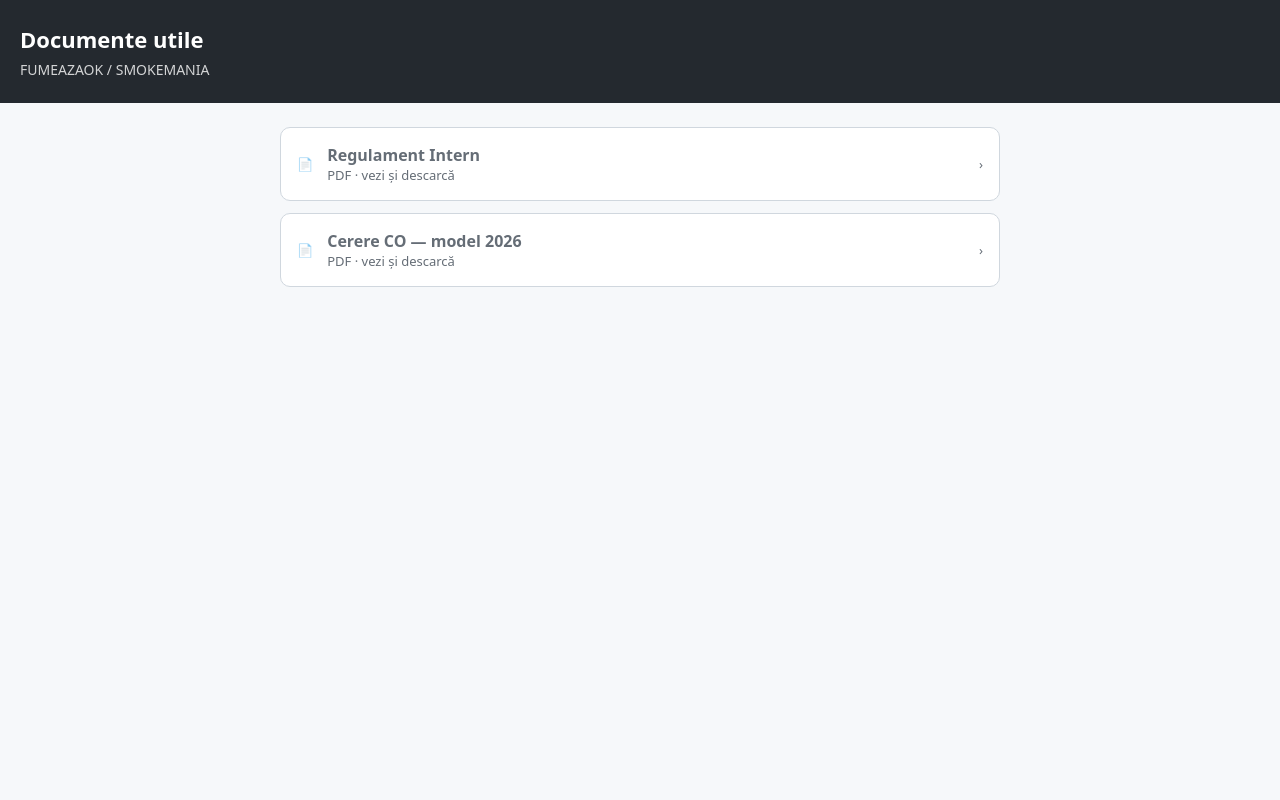
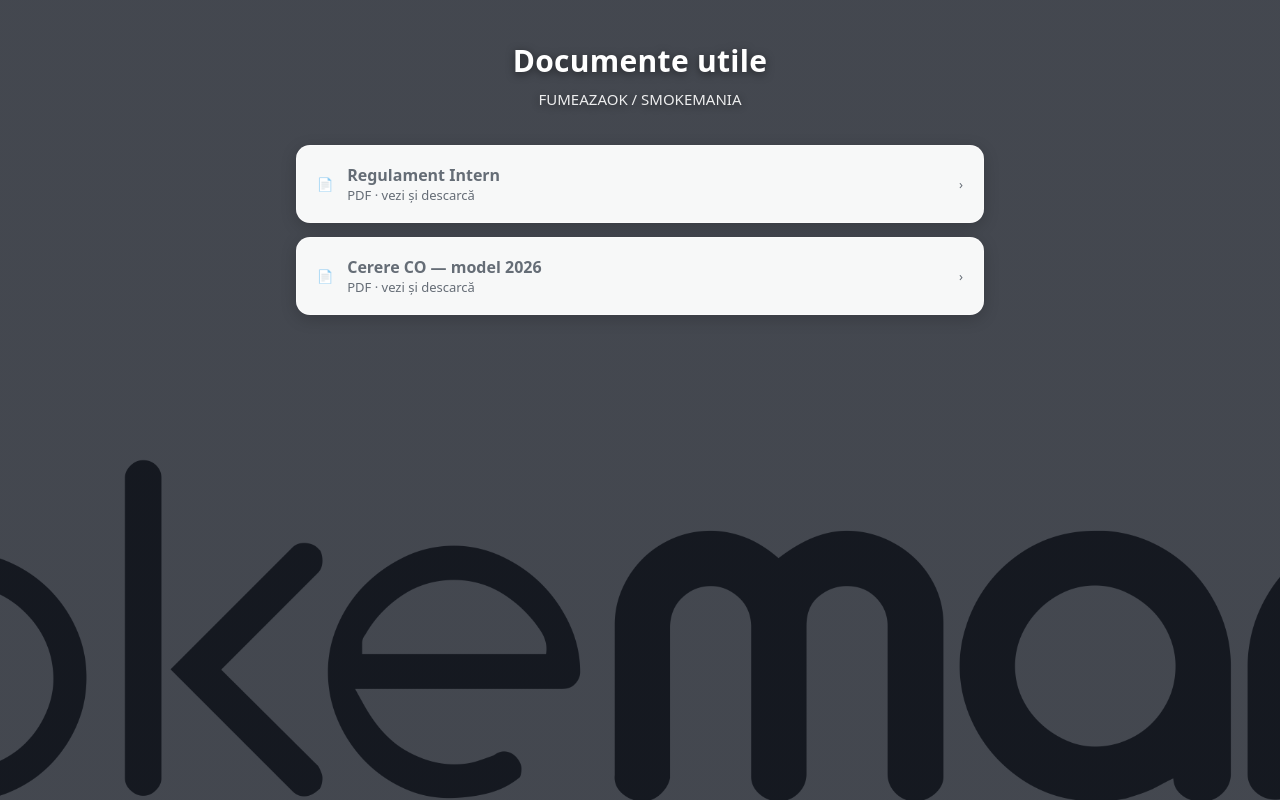
Before and after one commit to ciprianfok/Regulament-Intern, a plain HTML site: page index.html in a window 1280 px wide. Drawn offline with Linux system fonts and the light colour scheme.

Commit message:
Update index.html

```diff
--- a/index.html
+++ b/index.html
@@ -5,19 +5,40 @@
   <meta name="viewport" content="width=device-width, initial-scale=1">
   <title>Documente utile — SmokeMania</title>
   <style>
-    body { margin: 0; font-family: system-ui, sans-serif; background: #f6f8fa; color: #1f2328; }
-    header { background: #24292f; color: #fff; padding: 24px 20px; }
-    header h1 { margin: 0; font-size: 22px; }
-    header p { margin: 6px 0 0; opacity: .8; font-size: 14px; }
-    main { max-width: 720px; margin: 24px auto; padding: 0 16px; }
-    .doc { display: flex; align-items: center; gap: 14px; background: #fff; border: 1px solid #d0d7de;
-           border-radius: 10px; padding: 16px; margin-bottom: 12px; text-decoration: none; color: inherit;
-           transition: box-shadow .15s, transform .15s; }
-    .doc:hover { box-shadow: 0 2px 10px rgba(0,0,0,.08); transform: translateY(-1px); }
-    .ico { font-size: 26px; }
+    * { box-sizing: border-box; }
+    body {
+      margin: 0;
+      font-family: system-ui, -apple-system, "Segoe UI", sans-serif;
+      color: #1f2328;
+      min-height: 100vh;
+      /* Vălul (gradientul întunecat) stă PESTE imagine ca textul să fie lizibil */
+      background:
+        linear-gradient(rgba(15, 20, 30, .78), rgba(15, 20, 30, .78)),
+        url("fundal.png") center / cover fixed no-repeat;
+    }
+    header {
+      color: #fff;
+      padding: 40px 20px 28px;
+      text-align: center;
+      text-shadow: 0 2px 8px rgba(0,0,0,.5);
+    }
+    header h1 { margin: 0; font-size: 30px; letter-spacing: .3px; }
+    header p { margin: 8px 0 0; opacity: .9; font-size: 15px; }
+    main { max-width: 720px; margin: 8px auto 48px; padding: 0 16px; }
+    .doc {
+      display: flex; align-items: center; gap: 14px;
+      background: rgba(255,255,255,.96);
+      border: 1px solid rgba(255,255,255,.5);
+      border-radius: 14px; padding: 18px 20px; margin-bottom: 14px;
+      text-decoration: none; color: inherit;
+      box-shadow: 0 4px 16px rgba(0,0,0,.18);
+      transition: box-shadow .15s, transform .15s;
+    }
+    .doc:hover { box-shadow: 0 8px 26px rgba(0,0,0,.28); transform: translateY(-2px); }
+    .ico { font-size: 28px; }
     .doc b { display: block; font-size: 16px; }
     .doc span { font-size: 13px; color: #656d76; }
-    .arrow { margin-left: auto; color: #656d76; }
+    .arrow { margin-left: auto; color: #656d76; font-size: 20px; }
   </style>
 </head>
 <body>
@@ -32,14 +53,15 @@
       <span><b>Regulament Intern</b><span>PDF · vezi și descarcă</span></span>
       <span class="arrow">›</span>
     </a>
+
     <a class="doc" href="view.html?f=Cerere%20CO%20model%202026.pdf&t=Cerere CO (model 2026)">
       <span class="ico">📄</span>
       <span><b>Cerere CO — model 2026</b><span>PDF · vezi și descarcă</span></span>
       <span class="arrow">›</span>
     </a>
 
-    <!-- Ca să adaugi un document nou: urci PDF-ul, apoi copiezi blocul <a>...</a> de mai sus
-         și schimbi f= (numele fișierului) și t= (titlul afișat). -->
+    <!-- Document nou: urci PDF-ul, copiezi un bloc <a class="doc">...</a> de mai sus
+         și schimbi f= (numele fișierului) și t= (titlul). -->
 
   </main>
 </body>
```
